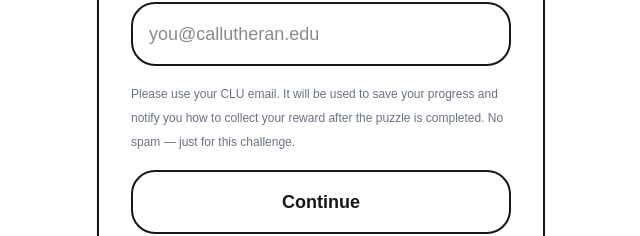
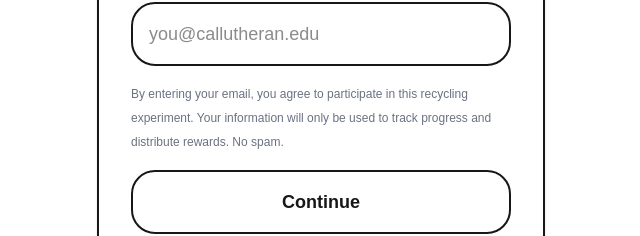
Before and after one commit to jackyxuzhiqi-dotcom/green-puzzle-mvp, a Next.js app: page / in a window 1280 px wide. Both pictures are taken after a click on the button "Get Started". Shown: the part 309-545 px from the top of the page, without its empty margins (319-959 px from the left). Built offline with nearby package versions, Linux system fonts and the light colour scheme; no server answers.

Commit message:
Update puzzle UI

```diff
--- a/app/page.tsx
+++ b/app/page.tsx
@@ -371,9 +371,9 @@ export default function Home() {
               />
 
               <p className="text-xs font-medium leading-6 text-gray-500">
-                Please use your CLU email. It will be used to save your progress
-                and notify you how to collect your reward after the puzzle is
-                completed. No spam — just for this challenge.
+                By entering your email, you agree to participate in this recycling experiment.
+                Your information will only be used to track progress and distribute rewards.
+                No spam.
               </p>
 
               <button
```
